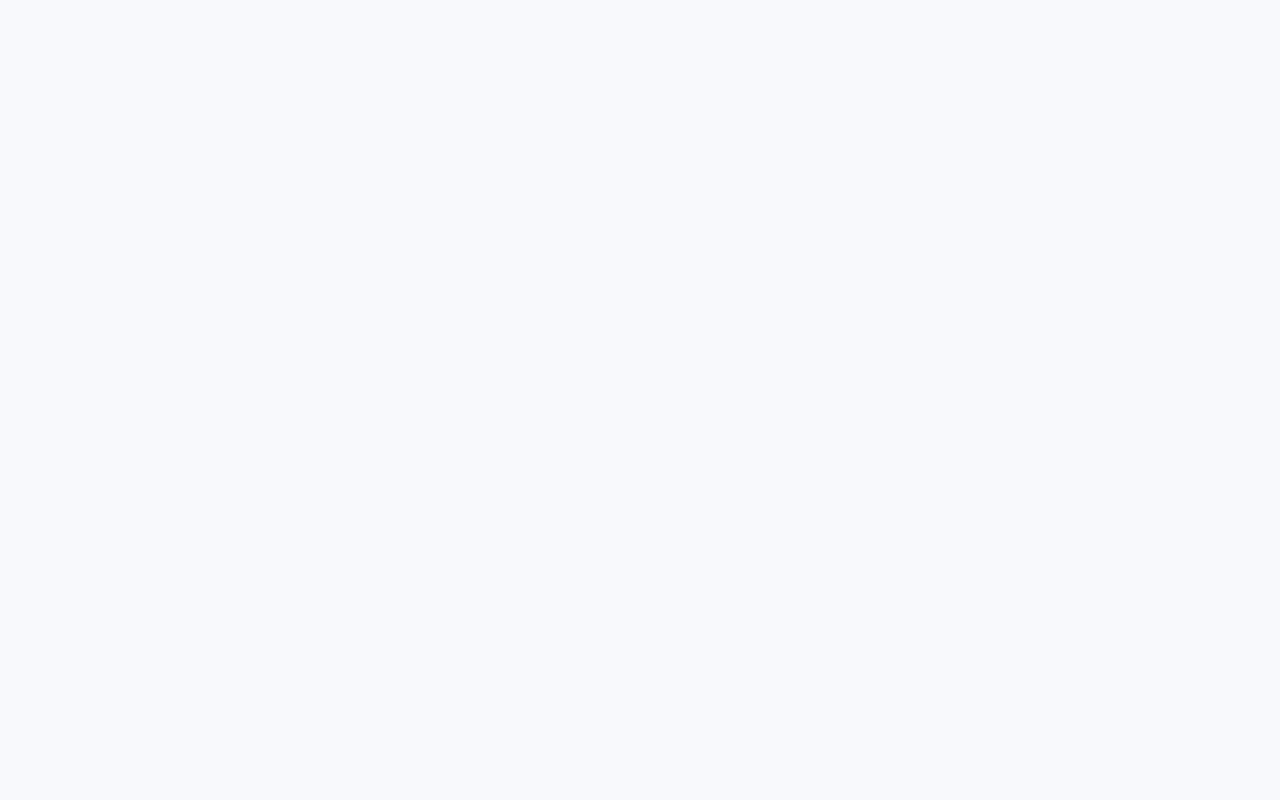
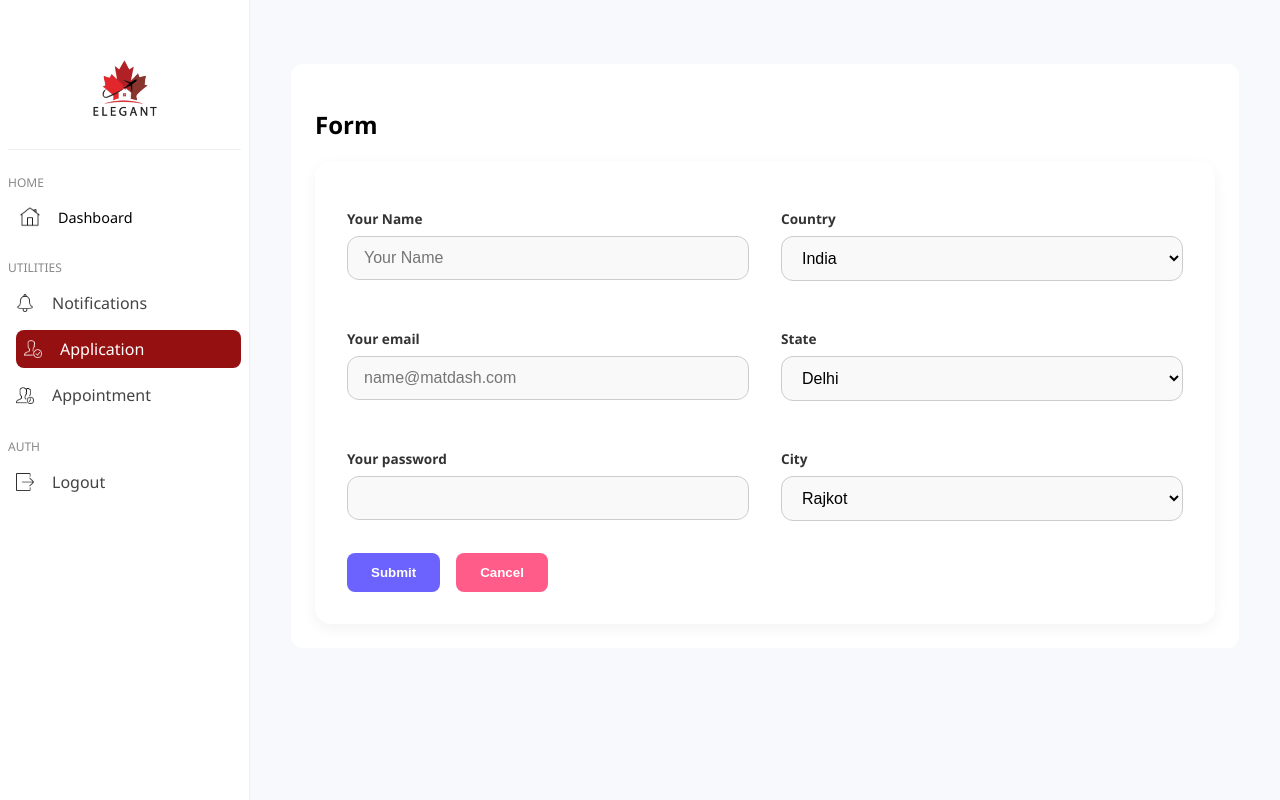
Before and after one commit to Eya024/Visa, a React (Create React App) app: page /studentDashboard/application in a window 1280 px wide. Before the commit this address had no page. Built offline with nearby package versions, Linux system fonts and the light colour scheme.

Commit message:
/application

```diff
--- a/src/App.js
+++ b/src/App.js
@@ -13,12 +13,11 @@ import StudentDashboard from './pages/student/StudentDashboard';
 import NotificationsPage from './pages/student/NotificationsPage';
 import DashboardHome from './pages/student/DashboardHome';
 import Inscription from './auth/Inscription';
-
+import ApplicationPage from './pages/student/ApplicationPage'; // ✅ Make sure this is imported
 
 function AppWrapper() {
   const location = useLocation();
 
-  // Only show header/footer if NOT on a /studentDashboard route
   const hideHeaderFooter =
     location.pathname.startsWith('/studentDashboard') ||
     location.pathname === '/login' ||
@@ -43,9 +42,12 @@ function AppWrapper() {
             <Client />
           </PrivateRoutes>
         } />
+
+        {/* Student Dashboard nested routes */}
         <Route path="/studentDashboard" element={<StudentDashboard />}>
           <Route index element={<DashboardHome />} />
           <Route path="notifications" element={<NotificationsPage />} />
+          <Route path="application" element={<ApplicationPage />} />
         </Route>
       </Routes>
 
--- /dev/null
+++ b/src/pages/student/ApplicationPage.jsx
@@ -0,0 +1,45 @@
+import React from 'react';
+import '../../styles/student/studentDashboard.css';
+
+const ApplicationPage = () => {
+    return (
+        <div className="activity-section full">
+            <h2>Form</h2>
+            <form className="application-form">
+                <div className="form-grid">
+                    <div className="form-group">
+                        <label>Your Name</label>
+                        <input type="text" placeholder="Your Name" />
+                    </div>
+                    <div className="form-group">
+                        <label>Country</label>
+                        <select><option>India</option></select>
+                    </div>
+                    <div className="form-group">
+                        <label>Your email</label>
+                        <input type="email" placeholder="name@matdash.com" />
+                    </div>
+                    <div className="form-group">
+                        <label>State</label>
+                        <select><option>Delhi</option></select>
+                    </div>
+                    <div className="form-group">
+                        <label>Your password</label>
+                        <input type="password" />
+                    </div>
+                    <div className="form-group">
+                        <label>City</label>
+                        <select><option>Rajkot</option></select>
+                    </div>
+                </div>
+
+                <div className="form-actions">
+                    <button className="btn primary">Submit</button>
+                    <button className="btn danger" type="button">Cancel</button>
+                </div>
+            </form>
+        </div>
+    );
+};
+
+export default ApplicationPage;
--- a/src/pages/student/StudentDashboard.jsx
+++ b/src/pages/student/StudentDashboard.jsx
@@ -50,9 +50,12 @@ const StudentDashboard = () => {
                                 <img src={notificationIcon} alt="Notifications" className="icon" /> Notifications
                             </Link>
                         </li>
-                        <li>
-                            <img src={applicationIcon} alt="Application" className="icon" /> Application
+                        <li className={isActive('/studentDashboard/application') ? 'active' : ''}>
+                            <Link to="/studentDashboard/application">
+                                <img src={applicationIcon} alt="Application" className="icon" /> Application
+                            </Link>
                         </li>
+
                         <li>
                             <img src={appointmentIcon} alt="Appointment" className="icon" /> Appointment
                         </li>
--- a/src/styles/student/studentDashboard.css
+++ b/src/styles/student/studentDashboard.css
@@ -449,3 +449,60 @@ body {
     color: #333;
     font-weight: 600;
 }
+
+.application-form {
+    background: white;
+    padding: 2rem;
+    border-radius: 16px;
+    box-shadow: 0 5px 15px rgba(0,0,0,0.05);
+}
+
+.form-grid {
+    display: grid;
+    grid-template-columns: 1fr 1fr;
+    gap: 2rem;
+}
+
+.form-group {
+    display: flex;
+    flex-direction: column;
+}
+
+.form-group label {
+    margin-bottom: 0.5rem;
+    font-weight: 600;
+    color: #333;
+}
+
+.form-group input,
+.form-group select {
+    padding: 0.75rem 1rem;
+    border-radius: 12px;
+    border: 1px solid #ccc;
+    background-color: #f9f9f9;
+    font-size: 1rem;
+}
+
+.form-actions {
+    margin-top: 2rem;
+    display: flex;
+    gap: 1rem;
+}
+
+.btn {
+    padding: 0.75rem 1.5rem;
+    border: none;
+    border-radius: 8px;
+    font-weight: bold;
+    cursor: pointer;
+}
+
+.btn.primary {
+    background-color: #6c63ff;
+    color: white;
+}
+
+.btn.danger {
+    background-color: #ff5c8a;
+    color: white;
+}
```
